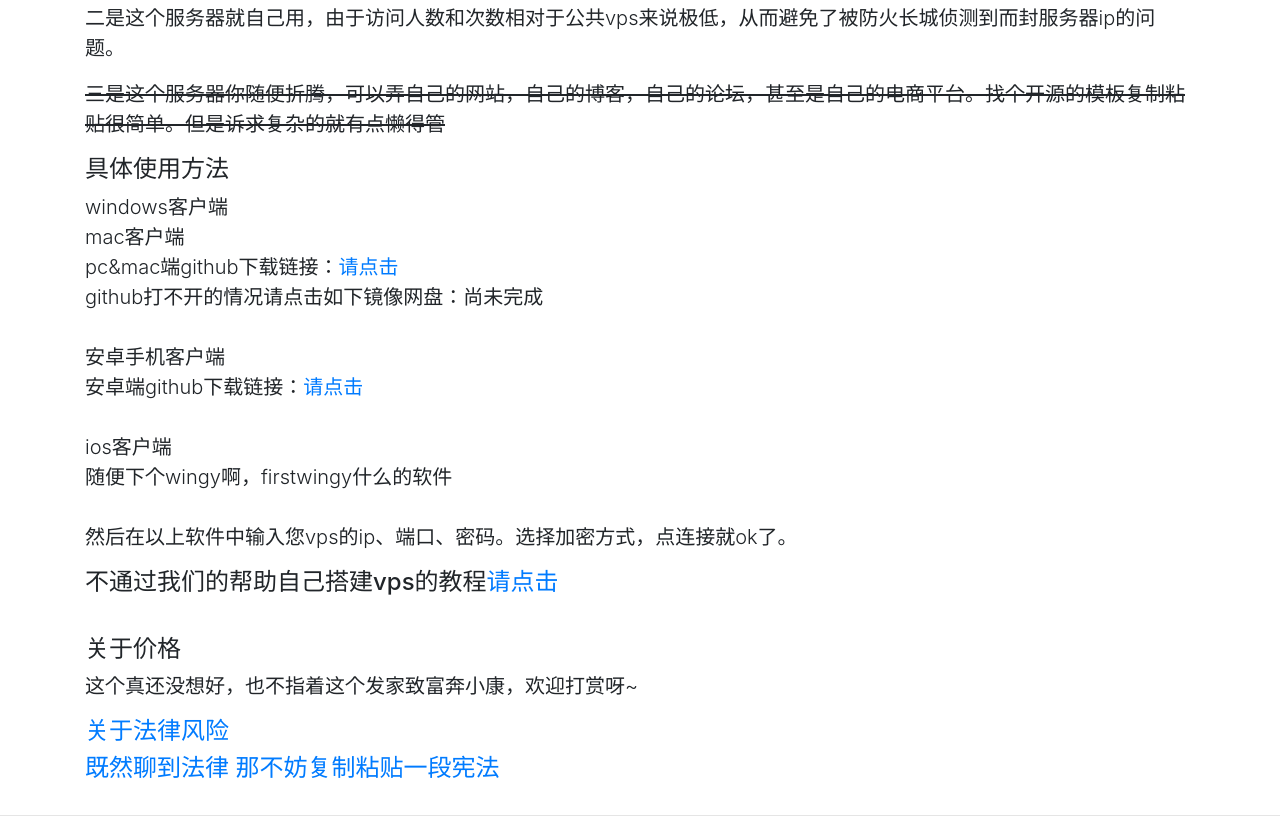
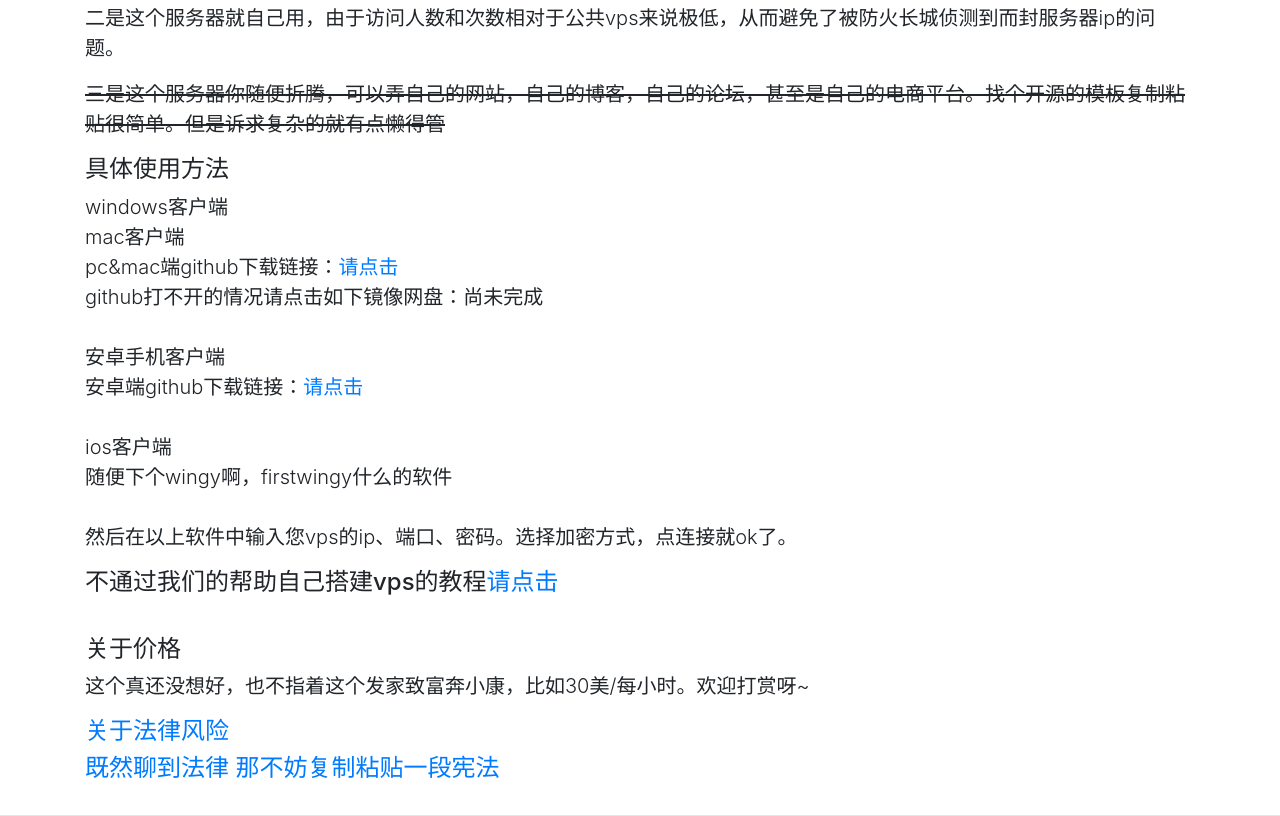
Before and after one commit to zhen246/zhen246.github.io, a website: page 1.html in a window 1280 px wide. Shown: the part 579-1395 px from the top of the page. Drawn offline with Linux system fonts and the light colour scheme.

Commit message:
Update 1.html

```diff
--- a/1.html
+++ b/1.html
@@ -110,7 +110,7 @@
             <h4>不通过我们的帮助自己搭建vps的教程<a href= "2.html">请点击</a></h4><br>
             <h4>关于价格</h4>
             <p>
-              这个真还没想好，也不指着这个发家致富奔小康，欢迎打赏呀~
+              这个真还没想好，也不指着这个发家致富奔小康，比如30美/每小时。欢迎打赏呀~
             </p>
 
 
```
